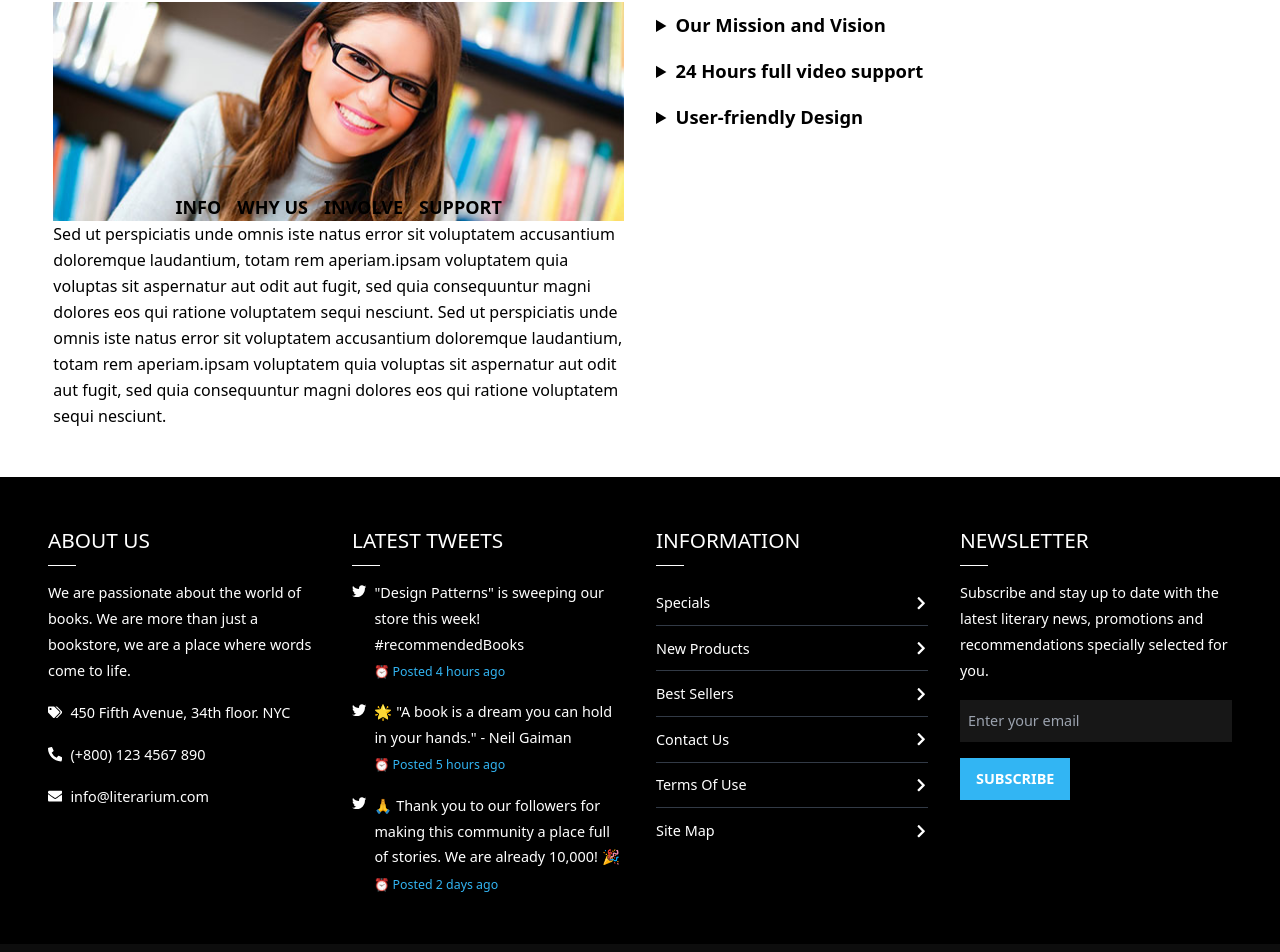
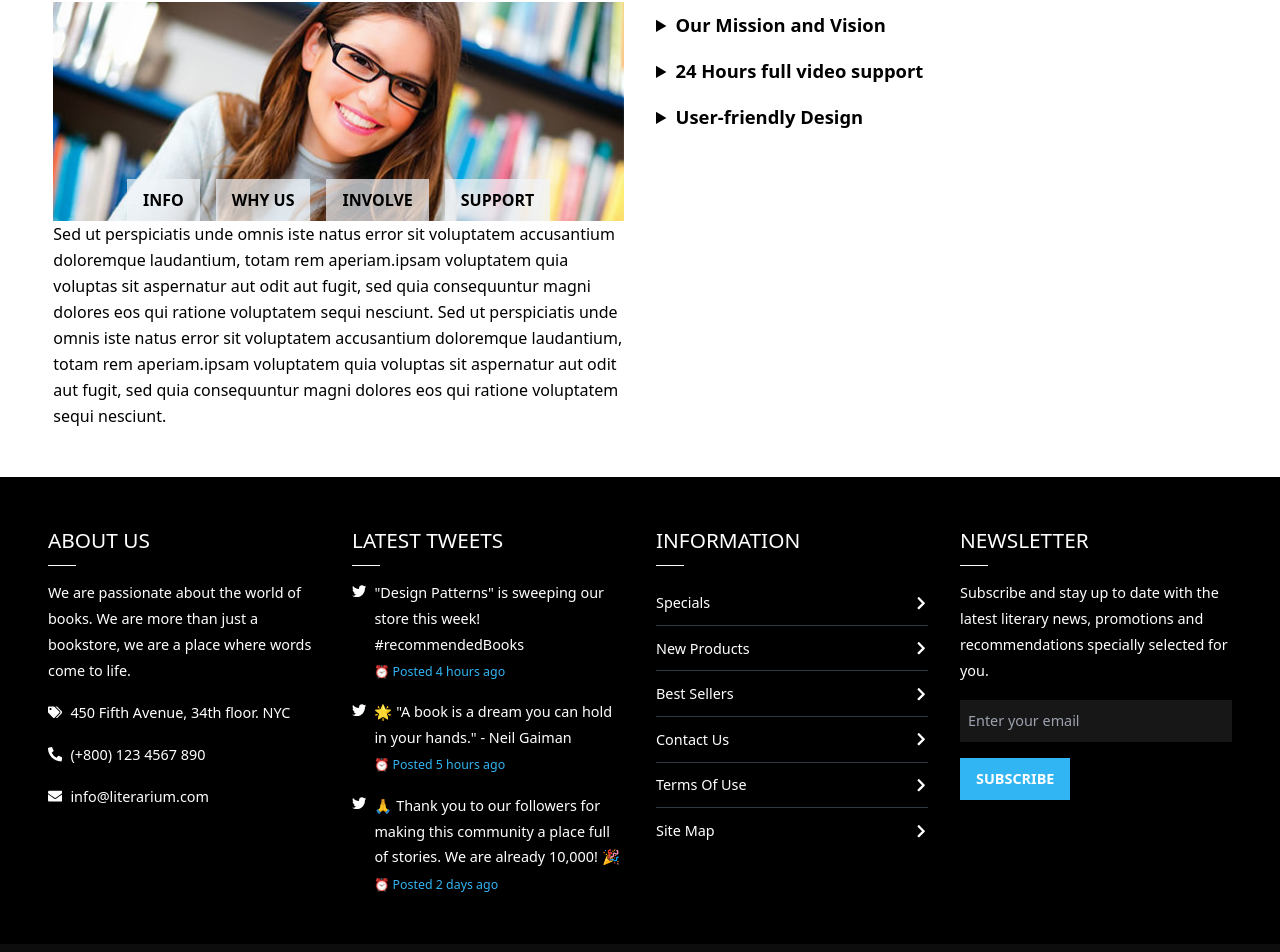
Before and after one commit to emmanuel-cruz-dev/literarium, a React (Vite) app: page /about in a window 1280 px wide. Shown: the part 2718-3670 px from the top of the page. Built offline with nearby package versions, Linux system fonts and the light colour scheme.

Commit message:
styles en titles MissionRender

```diff
--- a/src/components/routes/about/AboutMission.tsx
+++ b/src/components/routes/about/AboutMission.tsx
@@ -49,7 +49,10 @@ const MissionRender: FC<MissionRenderProps> = ({ arr }) => {
         <img src={arr[0].img} alt="mission" />
         <div className="flex gap-4 justify-center absolute bottom-0 left-0 w-full">
           {arr.map((item) => (
-            <h2 className="uppercase font-bold text-lg" key={item.id}>
+            <h2
+              className="bg-slate-100/70 px-4 py-2 uppercase font-bold text-center"
+              key={item.id}
+            >
               {item.title}
             </h2>
           ))}
```
